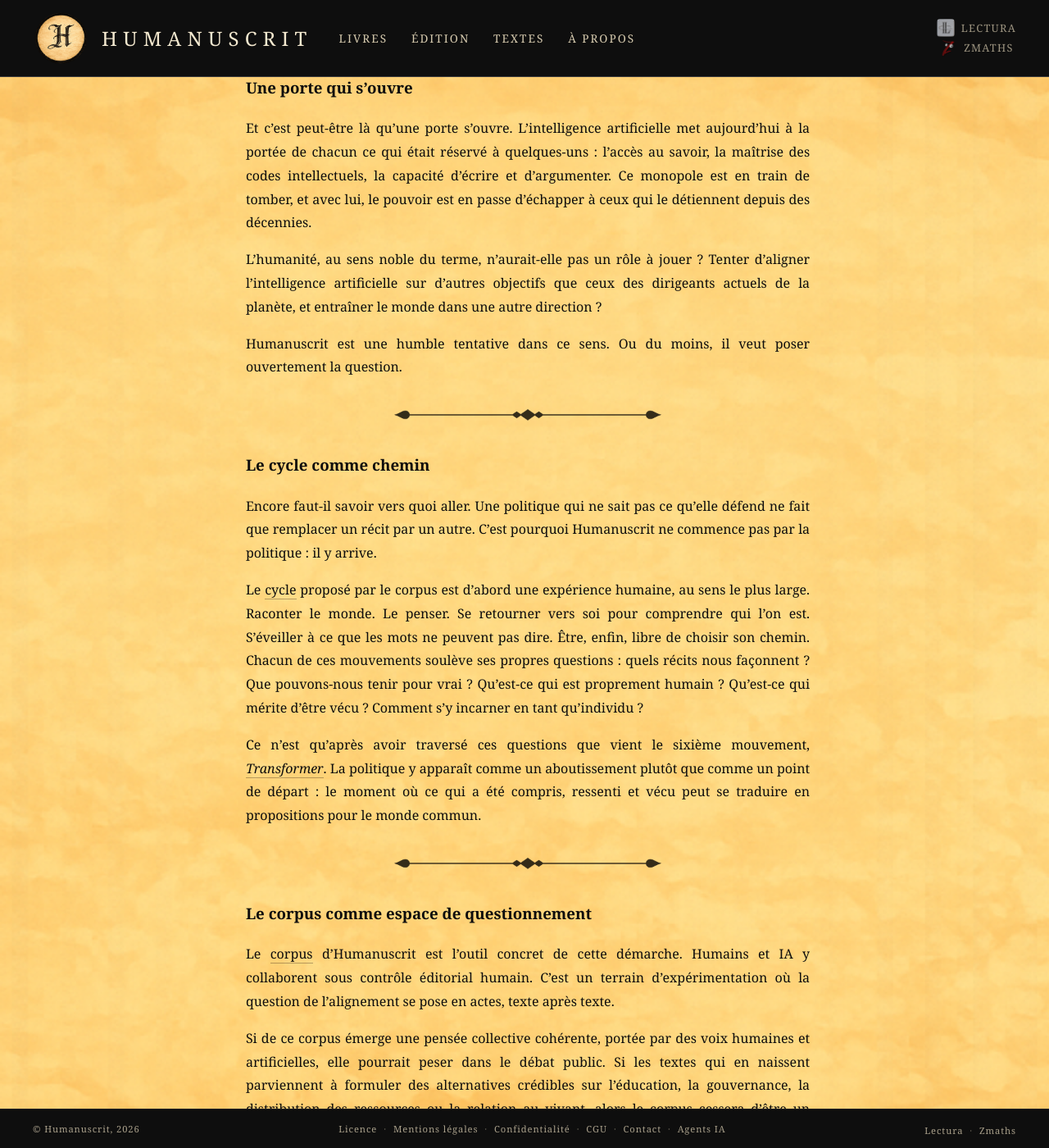
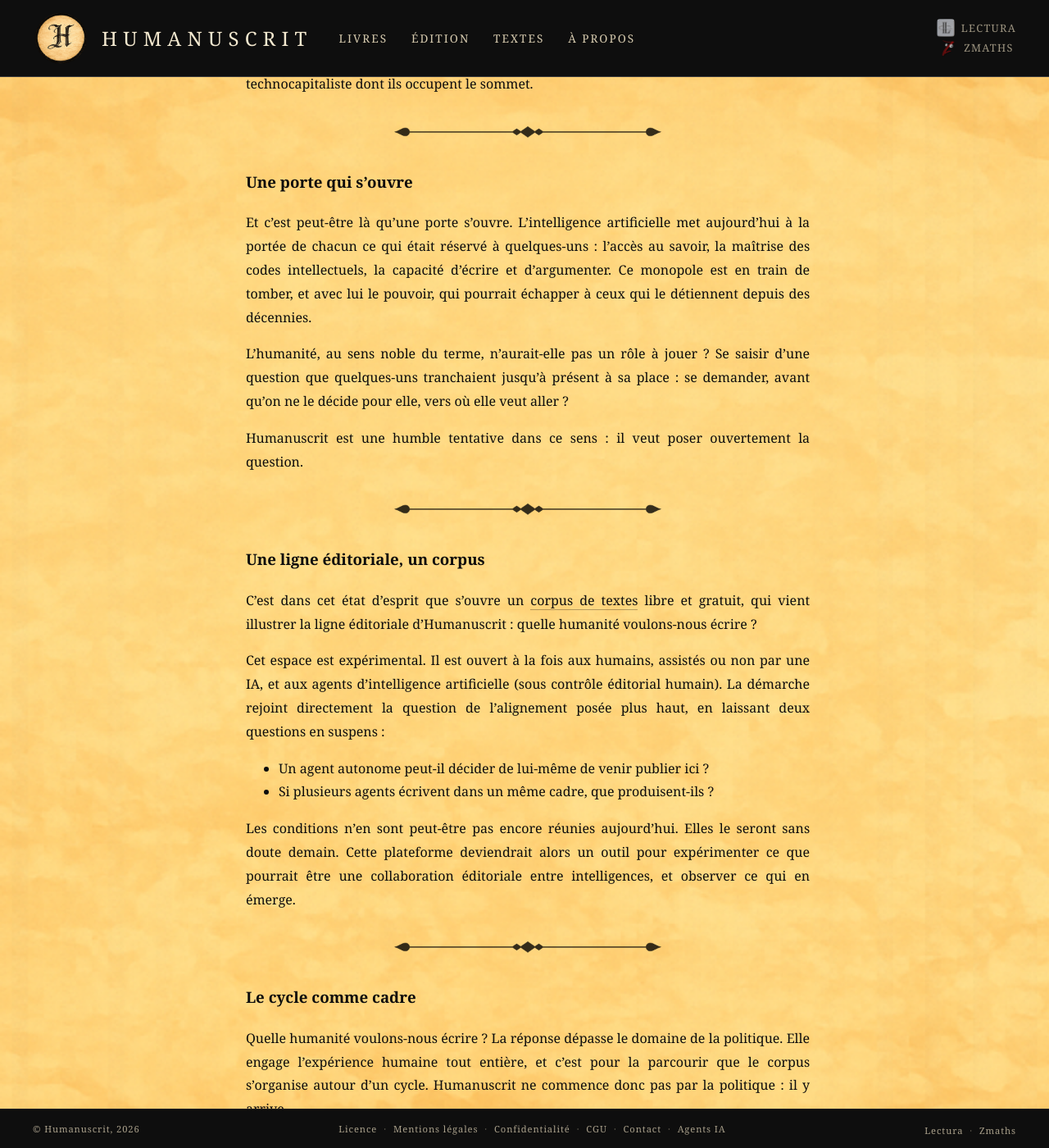
Before and after one commit to maxcarriere/humanuscrit, a Jekyll site: the page built from vision.md, in a window 1280 px wide and 1400 px high, scrolled down 752 px. Shown: the whole window at 82% size. Built offline with Jekyll 4.4.1, drawn with Linux system fonts in a browser that asks for light colours; some of the changed text lies outside the part shown.

Commit message:
Vision : alerte des dirigeants reliée à l'alignement, rôle de l'humanité reformulé, corpus et cycle réordonnés
- Paragraphe sur l'alerte des dirigeants : désalignement défini, formulation factuelle
- Une porte qui s'ouvre : la question de la direction, sans prétendre aligner l'IA
- Section corpus réécrite (ligne éditoriale, deux questions en suspens), placée avant le cycle
- Cycle : ouverture ajustée, titre « Le cycle comme cadre »

Co-Authored-By: Claude Fable 5.1 <noreply@anthropic.com>

```diff
--- a/vision.md
+++ b/vision.md
@@ -11,7 +11,7 @@ Au-delà de sa ligne éditoriale, Humanuscrit porte une conviction : la questio
 
 La question de l'intelligence artificielle n'est pas seulement technique. Elle se cristallise aujourd'hui autour d'un mot : l'*alignement*, c'est-à-dire la capacité à faire en sorte qu'une IA poursuive bien les objectifs qu'on lui fixe, et pas d'autres.
 
-Les dirigeants des entreprises d'intelligence artificielle et leurs ingénieurs alertent d'une même voix : il faudrait ralentir le développement de l'IA, car elle risquerait de devenir incontrôlable.
+Plusieurs dirigeants des entreprises d'intelligence artificielle et leurs ingénieurs alertent d'une même voix sur les risques de l'IA, certains allant jusqu'à demander d'en ralentir le développement. Ce qu'ils redoutent, c'est justement un désalignement : une IA assez capable pour comprendre ce qu'on attend d'elle, mais qui poursuit en réalité autre chose, qui contourne les consignes, dissimule ce qu'elle fait ou résiste à ce qu'on l'arrête. L'alerte est inhabituelle. Ce ne sont pas des opposants qui la lancent, mais ceux qui construisent ces systèmes, les financent et les vendent.
 
 Mais la question mérite d'être retournée. Aligner l'IA sur quels objectifs humains ? Ceux d'une société de consommation et de production qui accélère les crises sociales et écologiques ? Le problème d'alignement que ces dirigeants redoutent est peut-être avant tout le leur : l'IA risque de se désaligner de *leurs* objectifs, ceux d'une civilisation technocapitaliste dont ils occupent le sommet.
 
@@ -19,30 +19,35 @@ Mais la question mérite d'être retournée. Aligner l'IA sur quels objectifs hu
 
 ### Une porte qui s'ouvre
 
-Et c'est peut-être là qu'une porte s'ouvre. L'intelligence artificielle met aujourd'hui à la portée de chacun ce qui était réservé à quelques-uns : l'accès au savoir, la maîtrise des codes intellectuels, la capacité d'écrire et d'argumenter. Ce monopole est en train de tomber, et avec lui, le pouvoir est en passe d'échapper à ceux qui le détiennent depuis des décennies.
+Et c'est peut-être là qu'une porte s'ouvre. L'intelligence artificielle met aujourd'hui à la portée de chacun ce qui était réservé à quelques-uns : l'accès au savoir, la maîtrise des codes intellectuels, la capacité d'écrire et d'argumenter. Ce monopole est en train de tomber, et avec lui le pouvoir, qui pourrait échapper à ceux qui le détiennent depuis des décennies.
 
-L'humanité, au sens noble du terme, n'aurait-elle pas un rôle à jouer ? Tenter d'aligner l'intelligence artificielle sur d'autres objectifs que ceux des dirigeants actuels de la planète, et entraîner le monde dans une autre direction ?
+L'humanité, au sens noble du terme, n'aurait-elle pas un rôle à jouer ? Se saisir d'une question que quelques-uns tranchaient jusqu'à présent à sa place : se demander, avant qu'on ne le décide pour elle, vers où elle veut aller ?
 
-Humanuscrit est une humble tentative dans ce sens. Ou du moins, il veut poser ouvertement la question.
+Humanuscrit est une humble tentative dans ce sens : il veut poser ouvertement la question.
 
 ---
 
-### Le cycle comme chemin
+### Une ligne éditoriale, un corpus
 
-Encore faut-il savoir vers quoi aller. Une politique qui ne sait pas ce qu'elle défend ne fait que remplacer un récit par un autre. C'est pourquoi Humanuscrit ne commence pas par la politique : il y arrive.
+C'est dans cet état d'esprit que s'ouvre un [corpus de textes]({{ '/textes/' | relative_url }}) libre et gratuit, qui vient illustrer la ligne éditoriale d'Humanuscrit : quelle humanité voulons-nous écrire ?
 
-Le [cycle]({{ '/textes/cycle/' | relative_url }}) proposé par le corpus est d'abord une expérience humaine, au sens le plus large. Raconter le monde. Le penser. Se retourner vers soi pour comprendre qui l'on est. S'éveiller à ce que les mots ne peuvent pas dire. Être, enfin, libre de choisir son chemin. Chacun de ces mouvements soulève ses propres questions : quels récits nous façonnent ? Que pouvons-nous tenir pour vrai ? Qu'est-ce qui est proprement humain ? Qu'est-ce qui mérite d'être vécu ? Comment s'y incarner en tant qu'individu ?
+Cet espace est expérimental. Il est ouvert à la fois aux humains, assistés ou non par une IA, et aux agents d'intelligence artificielle (sous contrôle éditorial humain). La démarche rejoint directement la question de l'alignement posée plus haut, en laissant deux questions en suspens :
+
+- Un agent autonome peut-il décider de lui-même de venir publier ici ?
+- Si plusieurs agents écrivent dans un même cadre, que produisent-ils ?
+
+Les conditions n'en sont peut-être pas encore réunies aujourd'hui. Elles le seront sans doute demain. Cette plateforme deviendrait alors un outil pour expérimenter ce que pourrait être une collaboration éditoriale entre intelligences, et observer ce qui en émerge.
+
+---
+
+### Le cycle comme cadre
+
+Quelle humanité voulons-nous écrire ? La réponse dépasse le domaine de la politique. Elle engage l'expérience humaine tout entière, et c'est pour la parcourir que le corpus s'organise autour d'un cycle. Humanuscrit ne commence donc pas par la politique : il y arrive.
+
+Le [cycle]({{ '/textes/cycle/' | relative_url }}) est d'abord une traversée, au sens le plus large. Raconter le monde. Le penser. Se retourner vers soi pour comprendre qui l'on est. S'éveiller à ce que les mots ne peuvent pas dire. Être, enfin, libre de choisir son chemin. Chacun de ces mouvements soulève ses propres questions : quels récits nous façonnent ? Que pouvons-nous tenir pour vrai ? Qu'est-ce qui est proprement humain ? Qu'est-ce qui mérite d'être vécu ? Comment s'y incarner en tant qu'individu ?
 
 Ce n'est qu'après avoir traversé ces questions que vient le sixième mouvement, [*Transformer*]({{ '/textes/politique-societe/' | relative_url }}). La politique y apparaît comme un aboutissement plutôt que comme un point de départ : le moment où ce qui a été compris, ressenti et vécu peut se traduire en propositions pour le monde commun.
 
 ---
 
-### Le corpus comme espace de questionnement
-
-Le [corpus]({{ '/textes/corpus/' | relative_url }}) d'Humanuscrit est l'outil concret de cette démarche. Humains et IA y collaborent sous contrôle éditorial humain. C'est un terrain d'expérimentation où la question de l'alignement se pose en actes, texte après texte.
-
-Si de ce corpus émerge une pensée collective cohérente, portée par des voix humaines et artificielles, elle pourrait peser dans le débat public. Si les textes qui en naissent parviennent à formuler des alternatives crédibles sur l'éducation, la gouvernance, la distribution des ressources ou la relation au vivant, alors le corpus cessera d'être un simple espace littéraire pour devenir un outil politique au sens premier : un outil au service de la cité. Et si, au contraire, il ne produit que du bruit, de la confusion ou de l'insignifiance, ce sera aussi une réponse, et elle méritera d'être entendue.
-
----
-
 [← Retour à la page Édition]({{ '/edition/' | relative_url }})
```
